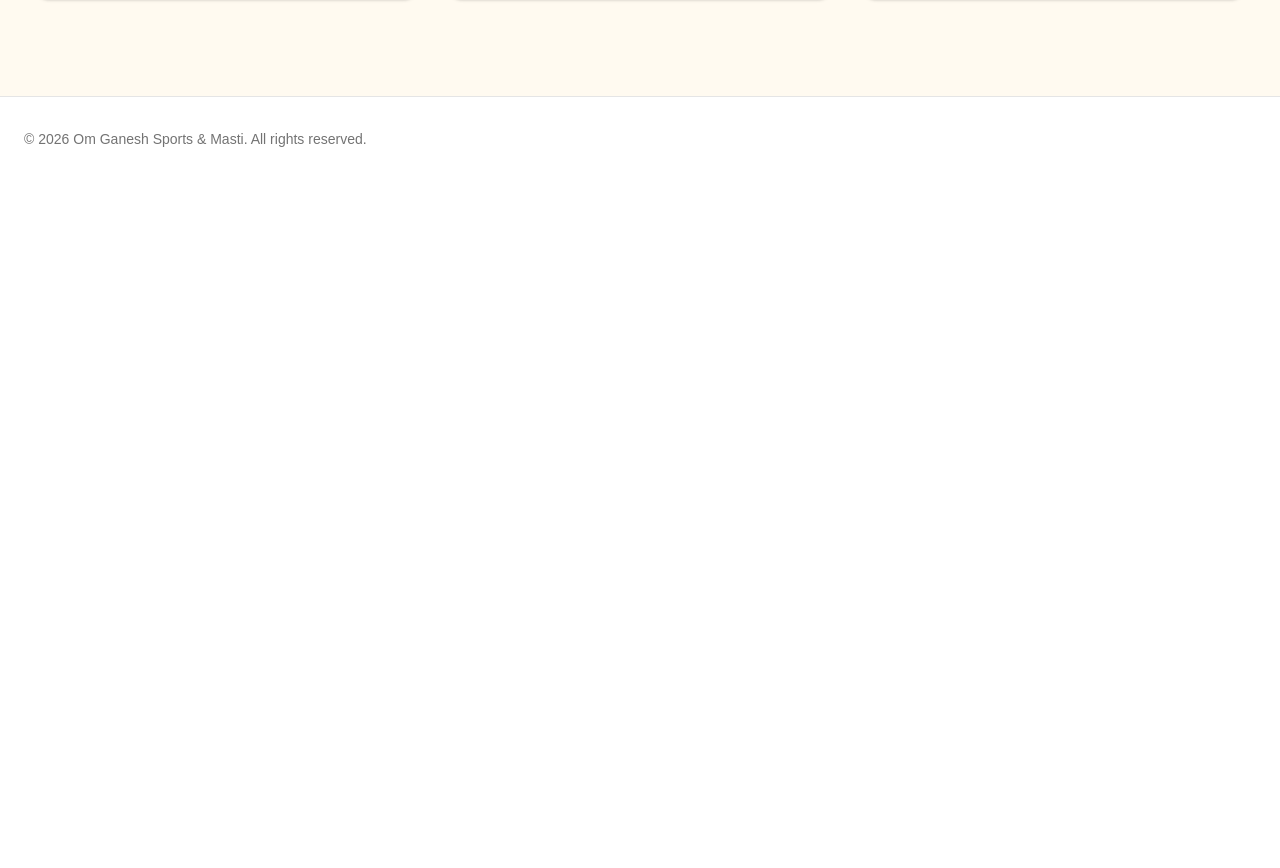
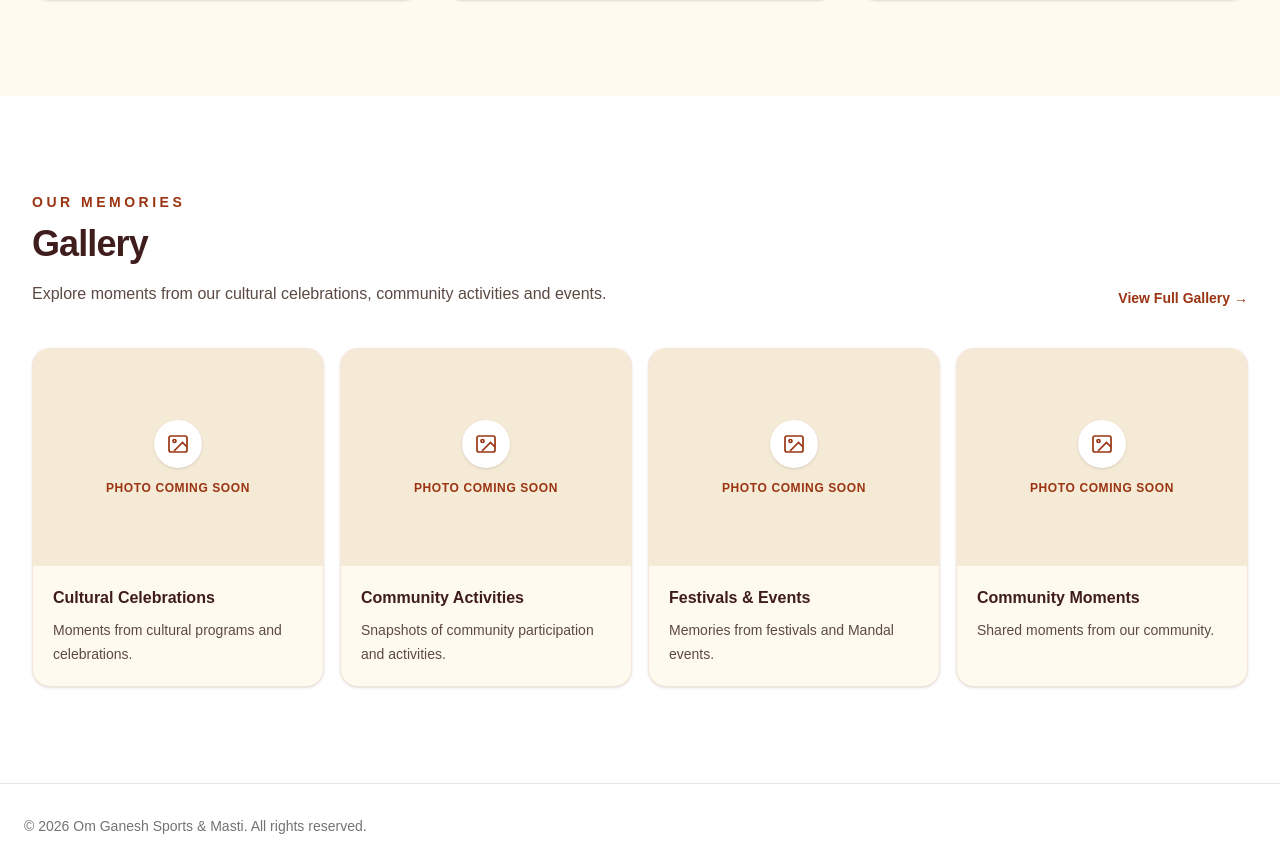
Before and after one commit to NikhilChari/OmGaneshSM, a React (Vite) app in the folder frontend/: page / in a window 1280 px wide. Shown: the part 3089-3957 px from the top of the page. Before the commit the page ends 3270 px from the top, so only its background shows below. Built offline with nearby package versions, Linux system fonts and the light colour scheme.

Commit message:
feat: add homepage gallery preview

```diff
--- /dev/null
+++ b/frontend/src/components/home/GalleryPreviewSection.tsx
@@ -0,0 +1,100 @@
+import { Link } from 'react-router-dom'
+
+const galleryItems = [
+  {
+    title: 'Cultural Celebrations',
+    description: 'Moments from cultural programs and celebrations.',
+  },
+  {
+    title: 'Community Activities',
+    description: 'Snapshots of community participation and activities.',
+  },
+  {
+    title: 'Festivals & Events',
+    description: 'Memories from festivals and Mandal events.',
+  },
+  {
+    title: 'Community Moments',
+    description: 'Shared moments from our community.',
+  },
+]
+
+function GalleryPreviewSection() {
+  return (
+    <section className="bg-white py-16 sm:py-20 lg:py-24">
+      <div className="mx-auto max-w-7xl px-4 sm:px-6 lg:px-8">
+        {/* Section heading */}
+        <div className="flex flex-col gap-4 sm:flex-row sm:items-end sm:justify-between">
+          <div>
+            <p className="text-xs font-bold uppercase tracking-[0.25em] text-[#9a3412] sm:text-sm">
+              Our Memories
+            </p>
+
+            <h2 className="mt-3 text-3xl font-bold tracking-tight text-[#3f1d1d] sm:text-4xl">
+              Gallery
+            </h2>
+
+            <p className="mt-4 max-w-2xl text-base leading-7 text-[#5c4a42]">
+              Explore moments from our cultural celebrations, community
+              activities and events.
+            </p>
+          </div>
+
+          <Link
+            to="/gallery"
+            className="text-sm font-semibold text-[#9a3412] transition-colors hover:text-[#7f1d1d]"
+          >
+            View Full Gallery →
+          </Link>
+        </div>
+
+        {/* Gallery preview */}
+        <div className="mt-10 grid gap-4 sm:grid-cols-2 lg:grid-cols-4">
+          {galleryItems.map((item) => (
+            <Link
+              key={item.title}
+              to="/gallery"
+              className="group overflow-hidden rounded-2xl border border-[#9a3412]/10 bg-[#fffaf0] shadow-sm transition-all hover:-translate-y-1 hover:shadow-md"
+            >
+              {/* Placeholder image */}
+              <div className="flex aspect-4/3 items-center justify-center bg-[#f5ead5]">
+                <div className="text-center">
+                  <div className="mx-auto flex h-12 w-12 items-center justify-center rounded-full bg-white text-[#9a3412] shadow-sm">
+                    <svg
+                      viewBox="0 0 24 24"
+                      className="h-6 w-6"
+                      fill="none"
+                      stroke="currentColor"
+                      strokeWidth="1.7"
+                    >
+                      <rect x="3" y="4" width="18" height="16" rx="2" />
+                      <circle cx="8.5" cy="9" r="1.5" />
+                      <path d="m21 15-4.5-4.5L8 19" />
+                    </svg>
+                  </div>
+
+                  <p className="mt-3 text-xs font-semibold uppercase tracking-wider text-[#9a3412]">
+                    Photo Coming Soon
+                  </p>
+                </div>
+              </div>
+
+              {/* Content */}
+              <div className="p-5">
+                <h3 className="font-bold text-[#3f1d1d] transition-colors group-hover:text-[#9a3412]">
+                  {item.title}
+                </h3>
+
+                <p className="mt-2 text-sm leading-6 text-[#5c4a42]">
+                  {item.description}
+                </p>
+              </div>
+            </Link>
+          ))}
+        </div>
+      </div>
+    </section>
+  )
+}
+
+export default GalleryPreviewSection
--- a/frontend/src/pages/Home.tsx
+++ b/frontend/src/pages/Home.tsx
@@ -3,6 +3,7 @@ import WelcomeSection from '@/components/home/WelcomeSection'
 import IntroductionSection from '@/components/home/IntroductionSection'
 import UpcomingEventsSection from '@/components/home/UpcomingEventsSection'
 import LatestNewsSection from '@/components/home/LatestNewsSection'
+import GalleryPreviewSection from '@/components/home/GalleryPreviewSection'
 function Home() {
   return (
     <>
@@ -11,6 +12,7 @@ function Home() {
       <IntroductionSection />
       <UpcomingEventsSection />
       <LatestNewsSection />
+      <GalleryPreviewSection />
     </>
   )
 }
```
